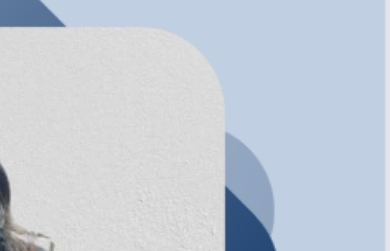
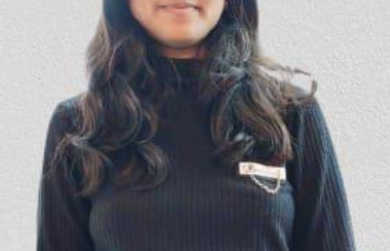
Before and after one commit to Shreyaveni/My_Portfolio, a plain HTML site: page Index.html in a window 390 px wide. Shown: the part 138-389 px from the top of the page. Drawn offline with Linux system fonts and the light colour scheme.

Commit message:
responsive updates

```diff
--- a/Style.css
+++ b/Style.css
@@ -292,6 +292,12 @@ nav .fas{
 }
 /* -----------css for small screens------------ */
 @media only screen and (max-width: 768px) {
+    #header{
+        background-image: url(Images/images/PBG.jpg);
+        height: 550px;
+        width: 400px;
+    }
+
     nav .fas{
         display: block;
     }
@@ -318,10 +324,12 @@ nav .fas{
         object-fit: cover;
         height: 100vh;
     }
-
+    .header-text{
+        padding-top: 300px;
+        color: white;
+    }
     .header-text h1  {
-        padding-top: 270px;
-        color: black;
+        color: white;
     }
 
     .header-text {
@@ -336,30 +344,13 @@ nav .fas{
     .header-text h1 {
         font-size: 1.5rem;
     }
-
-    /* nav ul {
-        padding-left: 13px;
-        flex-direction: column;
-        align-items: flex-end;
-        background: #2980b9;
-        position: fixed;
-        top: 0;
-        right: 0;
-        width: 130px;
-        height: 280px;
-        padding-top: 5px;
-        z-index: 2;
-        transition: right 0.5s;
-        overflow-y: scroll;
-        max-height: 100vh;
-    } */
     nav ul{
         background-color: #2980b9;
         position: fixed;
         top: 0;
         right: -220px;
         width: 220px;
-        height: 300px;
+        height: 100%;
         padding-top: 50px;
         z-index: 2;
     }
```
Also changed, not shown: Index.html (+0 -2 lines), Images/images/PBG.jpg (added), Images/images/work-1.png (deleted), Images/images/work-2.jpg (deleted), Images/images/work-3.png (deleted).
